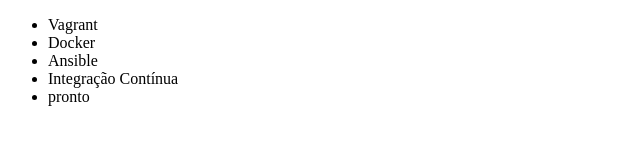
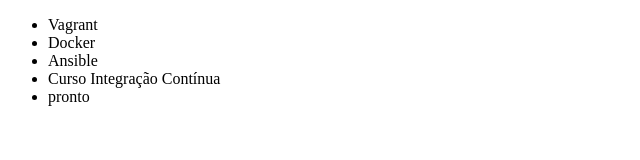
Before and after one commit to Bruniery/Curso, a plain HTML site: page Index.html in a window 1280 px wide. Shown: the full height of the page, 0-640 px from the left. Drawn offline with Linux system fonts and the light colour scheme.

Commit message:
commit "adicionado a palavra curso a Integração Contínua"

```diff
--- a/Index.html
+++ b/Index.html
@@ -9,7 +9,7 @@
         <li>Vagrant</li>
         <li>Docker</li>
         <li>Ansible</li>
-        <li>Integração Contínua</li>
+        <li>Curso Integração Contínua</li>
         <li>pronto</li>
     </ul>
 </body>
```
